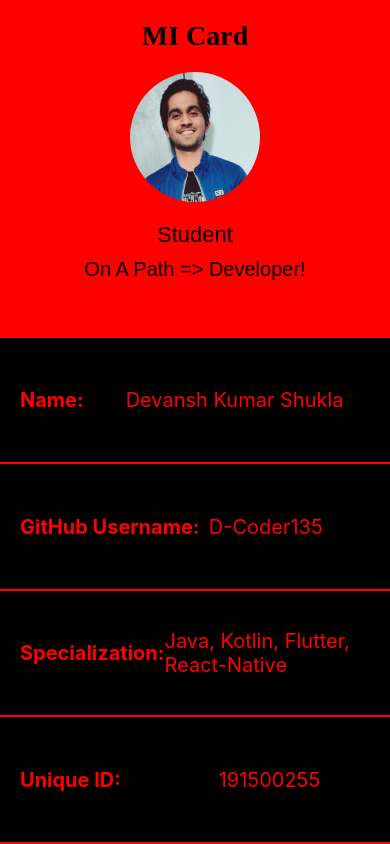
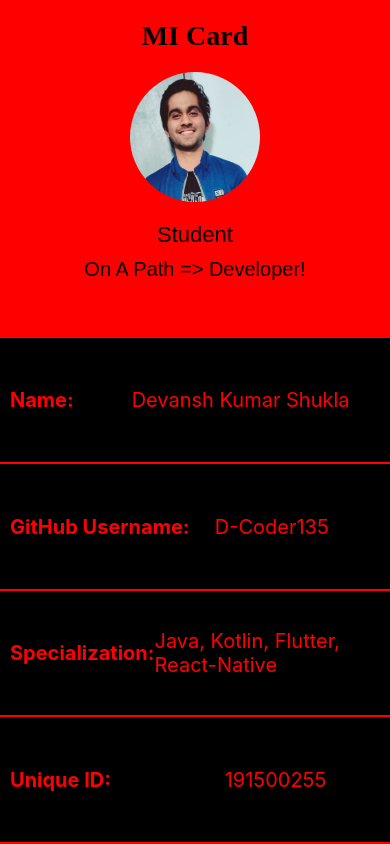
Before and after one commit to D-Coder135/IDCard_App_React-Native, a React Native app: screen / in a window 390 px wide. Built offline with nearby package versions, Linux system fonts and the light colour scheme.

Commit message:
update the paddingHorizontal property for the items attribute inside the const styles

```diff
--- a/App.js
+++ b/App.js
@@ -64,6 +64,6 @@ const styles = StyleSheet.create({
     flex: 0.25,
     flexDirection: 'row',
     alignItems: 'center',
-    paddingHorizontal: 20,
+    paddingHorizontal: 10,
   }
 });
```
